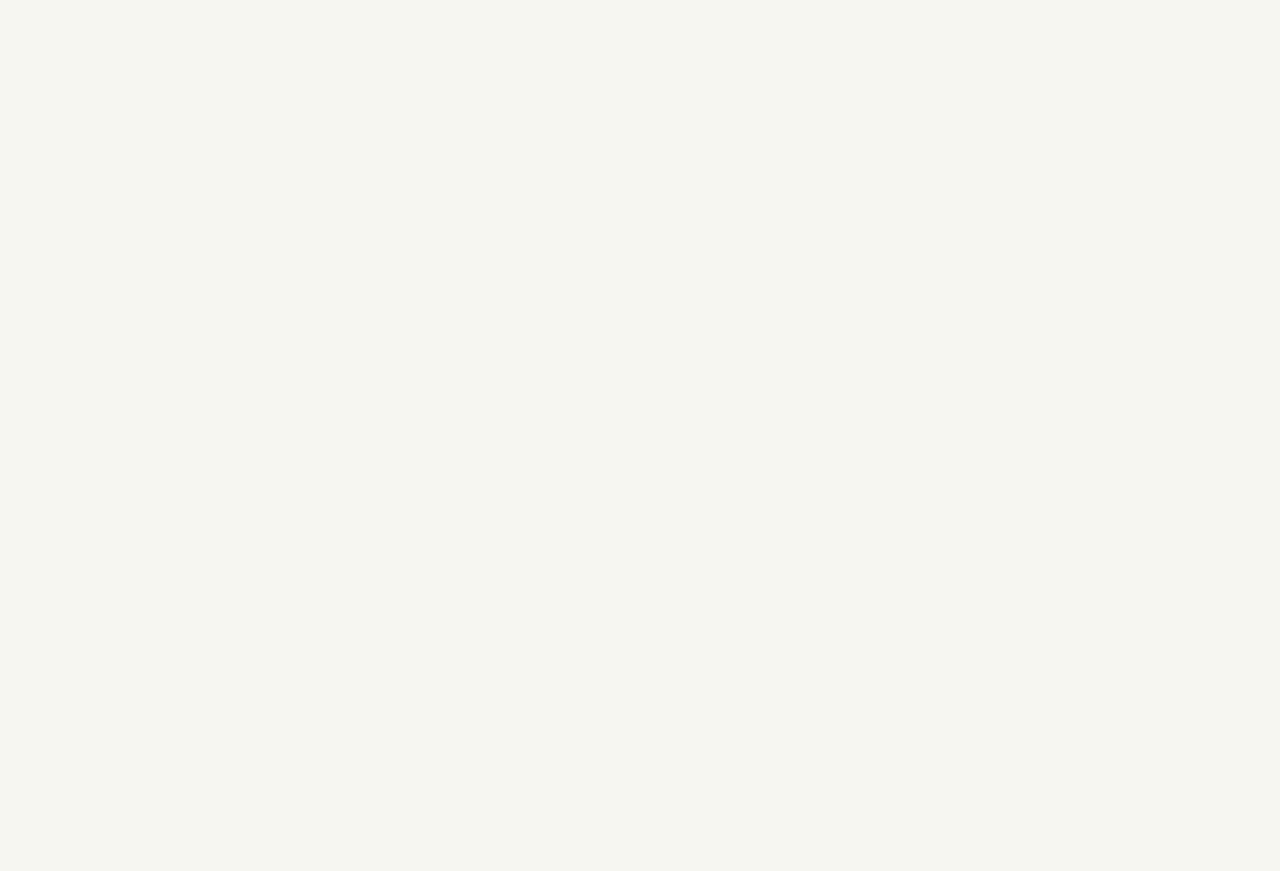
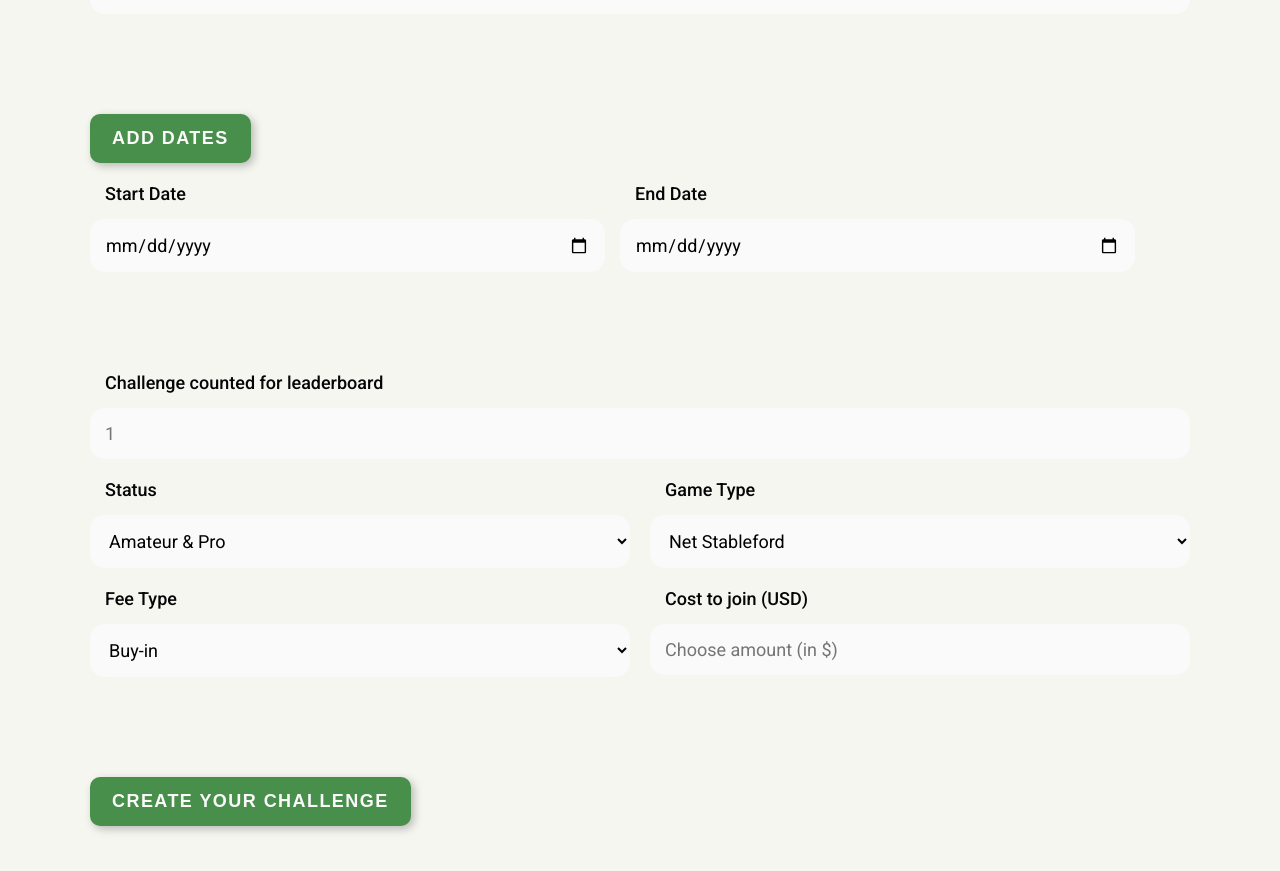
Before and after one commit to Redox-Digital/wgc-next, a Next.js app: page /create-private in a window 1280 px wide. Shown: the part 829-1700 px from the top of the page. Before the commit the page ends 800 px from the top, so only its background shows below. Built offline with nearby package versions, Linux system fonts and the light colour scheme.

Commit message:
feat: create-private Page

```diff
--- /dev/null
+++ b/pages/CreatePrivate.module.scss
@@ -0,0 +1,97 @@
+.private {
+  margin-top: var(--wgc-navbar-height);
+
+  padding: 100px var(--wgc-sct-horiz-margin);
+  width: 100%;
+  max-width: var(--wgc-max-container-width);
+  margin-inline: auto;
+
+  color: var(--wgc-black);
+
+  form {
+    display: flex;
+    flex-direction: column;
+    gap: var(--wgc-sct-vert-margin);
+    margin-top: var(--wgc-gap);
+
+    > fieldset {
+      display: flex;
+      flex-direction: row;
+      flex-wrap: wrap;
+      gap: var(--wgc-margin);
+      border: none;
+      margin: 0;
+      padding: 0;
+
+      > legend {
+        margin-bottom: var(--wgc-margin);
+      }
+
+      > label {
+      }
+    }
+  }
+
+  .dates {
+    width: 100%;
+    display: flex;
+    flex-direction: column;
+    gap: var(--wgc-padding);
+    padding: 0;
+    margin: 0;
+
+    .dateLine {
+      list-style: none;
+      display: flex;
+      flex-direction: row;
+      gap: var(--wgc-padding);
+      align-items: flex-end;
+
+      > .delBtn {
+        background: var(--wgc-danger);
+        width: 40px;
+        padding: 10px;
+      }
+
+      > .date {
+        width: calc((100% - 2 * var(--wgc-padding) - 40px) / 2);
+      }
+    }
+  }
+}
+
+.input {
+  display: flex;
+  flex-direction: column;
+  gap: var(--wgc-padding);
+  width: 100%;
+
+  &.half {
+    width: calc((100% - var(--wgc-margin)) / 2);
+  }
+
+  > span {
+    margin-left: var(--wgc-padding);
+    font-weight: 500;
+  }
+
+  > input,
+  > textarea,
+  > select {
+    font-size: var(--wgc-fs-p);
+    border: none;
+    outline: 2px solid transparent;
+    padding: var(--wgc-padding);
+    border-radius: 15px;
+    font-family: var(--wgc-roboto-font);
+    background: var(--wgc-white);
+
+    &:focus {
+      outline-color: var(--wgc-primary);
+    }
+  }
+
+  > textarea {
+    min-height: 150px;
+  }
+}
--- a/pages/create-private.tsx
+++ b/pages/create-private.tsx
@@ -1,4 +1,184 @@
+import SectionTitle from '@/components/layouts/SectionTitle';
 import css from './CreatePrivate.module.scss';
+import btnCss from '../components/navigation/Button.module.scss';
+import Button from '@/components/navigation/Button';
+import { useState } from 'react';
+import Image from 'next/image';
+
+type TextInputType = {
+  id: string;
+  label: string;
+  defaultValue?: string;
+  placeholder?: string;
+  className?: string;
+  half?: boolean;
+  type: 'text' | 'number' | 'date' | 'textarea' | 'file';
+};
+
+type SelectInputType = {
+  id: string;
+  label: string;
+  half?: boolean;
+  options: { value: string; label: string }[];
+};
+
 export default function CreatePrivate() {
-  return null;
+  // Not working, only for dev purpose
+  const [dates, setDates] = useState<number[]>([1]);
+
+  const addDate = () => setDates([...dates, 1]);
+  const removeDate = () => setDates(dates.slice(0, -1));
+
+  return (
+    <main className={css.private}>
+      <SectionTitle title={'Create your own Challenge'}></SectionTitle>
+
+      <form action="">
+        <fieldset>
+          <TextInput
+            id="name"
+            label="Name"
+            type="text"
+            placeholder="Choose a name for your Challenge"
+          />
+
+          <TextInput
+            id="desc"
+            label="Description"
+            type="textarea"
+            placeholder="Enter a description for your Challenge"
+          />
+
+          <TextInput id="banner" label="Banner Image" type="file" />
+          <TextInput id="leaderboard" label="Leaderboard Prize Image" type="file" />
+        </fieldset>
+        <fieldset>
+          <button type="button" className={btnCss.btn} onClick={addDate}>
+            Add dates
+          </button>
+          <ul className={css.dates}>
+            {dates.map((d, key) => (
+              <li className={css.dateLine} key={key}>
+                <TextInput id={'startDate'} type="date" label={'Start Date'} className={css.date} />
+                <TextInput id={'endDate'} type="date" label={'End Date'} className={css.date} />
+                {key !== 0 && (
+                  <button
+                    className={`${btnCss.btn} ${btnCss.small} ${css.delBtn}`}
+                    type="button"
+                    onClick={removeDate}
+                  >
+                    <Image src={'/pictograms/trash.svg'} alt={''} width={20} height={20} />
+                  </button>
+                )}
+              </li>
+            ))}
+          </ul>
+        </fieldset>
+        <fieldset>
+          <TextInput
+            id="nb"
+            label="Challenge counted for leaderboard"
+            type="number"
+            placeholder="1"
+          />
+          <SelectInput
+            id={'status'}
+            label={'Status'}
+            half
+            options={[
+              {
+                value: 'all',
+                label: 'Amateur & Pro',
+              },
+              {
+                value: 'pro',
+                label: 'Pros only',
+              },
+              {
+                value: 'amateur',
+                label: 'Amateurs only',
+              },
+            ]}
+          />
+          <SelectInput
+            id={'gameType'}
+            label={'Game Type'}
+            half
+            options={[
+              {
+                value: 'ns',
+                label: 'Net Stableford',
+              },
+            ]}
+          />
+          <SelectInput
+            id={'fee'}
+            label={'Fee Type'}
+            half
+            options={[
+              {
+                value: 'buy-in',
+                label: 'Buy-in',
+              },
+              {
+                value: 'free',
+                label: 'Free',
+              },
+            ]}
+          />
+          <TextInput
+            id="cost"
+            label="Cost to join (USD)"
+            type="number"
+            placeholder="Choose amount (in $)"
+            half
+          />
+        </fieldset>
+        <button className={btnCss.btn} type="submit">
+          Create your challenge
+        </button>
+      </form>
+    </main>
+  );
 }
+
+export function TextInput({
+  id,
+  label,
+  defaultValue,
+  placeholder,
+  half,
+  className,
+  type,
+}: TextInputType) {
+  if (type === 'textarea') {
+    return (
+      <label htmlFor={id} className={`${css.input} ${className}`}>
+        <span>{label}</span>
+        <textarea id={id} name={id} placeholder={placeholder} defaultChecked></textarea>
+      </label>
+    );
+  }
+  return (
+    <label htmlFor={id} className={`${css.input} ${className} ${half && css.half}`}>
+      <span>{label}</span>
+      <input type={type} id={id} name={id} placeholder={placeholder}></input>
+    </label>
+  );
+}
+
+export function SelectInput({ id, label, options, half }: SelectInputType) {
+  return (
+    <label htmlFor={id} className={`${css.input} ${half && css.half}`}>
+      <span>{label}</span>
+
+      <select name={id} id={id}>
+        {options.map((o) => (
+          <option value={o.value} key={o.value}>
+            {o.label}
+          </option>
+        ))}
+      </select>
+    </label>
+  );
+}
```
